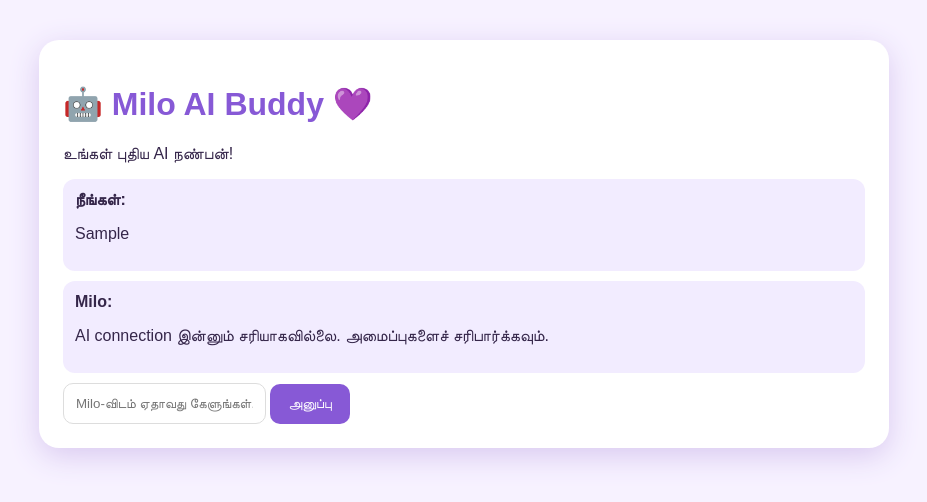
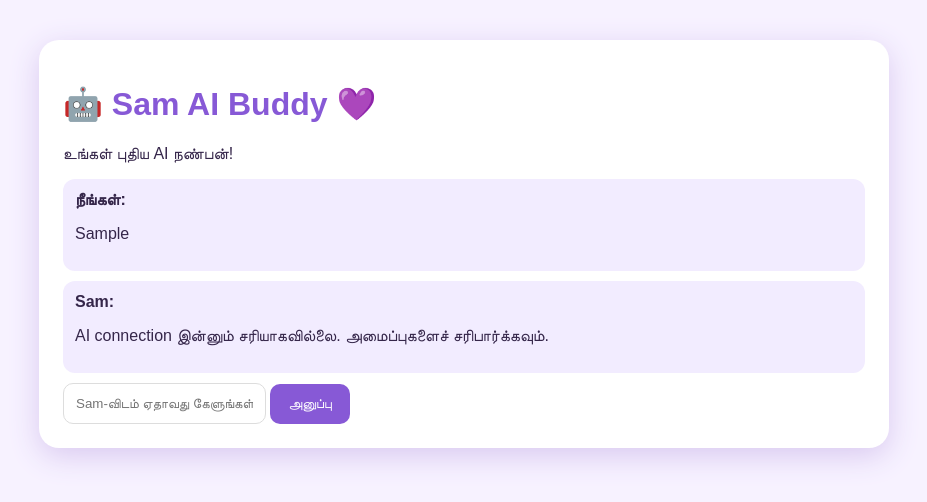
Before and after one commit to suresh2001sam-cloud/SamAi, a React (Vite) app: page / in a window 1280 px wide. Both pictures are taken after typing "Sample" into the empty fields and a click on the button "அனுப்பு". Shown: the top 502 px of the page, without its empty margins (176-1103 px from the left). Built offline with nearby package versions, Linux system fonts and the light colour scheme; no server answers.

Commit message:
Rename AI buddy from Milo to Sam

```diff
--- a/src/App.jsx
+++ b/src/App.jsx
@@ -42,17 +42,17 @@
 
       const reply = data.choices?.[0]?.message?.content
         || data.reply
-        || "Milo could not reply. Please try again.";
+        || "Sam could not reply. Please try again.";
 
       setMessages((old) => [
         ...old,
-        { role: "milo", text: reply }
+        { role: "Sam", text: reply }
       ]);
     } catch (error) {
       setMessages((old) => [
         ...old,
         {
-          role: "milo",
+          role: "Sam",
           text: "AI connection இன்னும் சரியாகவில்லை. அமைப்புகளைச் சரிபார்க்கவும்."
         }
       ]);
@@ -63,27 +63,27 @@
 
   return (
     <div className="app">
-      <h1>🤖 Milo AI Buddy 💜</h1>
+      <h1>🤖 Sam AI Buddy 💜</h1>
       <p>உங்கள் புதிய AI நண்பன்!</p>
 
       <div>
         {messages.map((item, index) => (
           <div className="message" key={index}>
             <strong>
-              {item.role === "user" ? "நீங்கள்" : "Milo"}:
+              {item.role === "user" ? "நீங்கள்" : "Sam"}:
             </strong>
             <p>{item.text}</p>
           </div>
         ))}
 
-        {loading && <p>🤖 Milo பதில் யோசிக்கிறது...</p>}
+        {loading && <p>🤖 Sam பதில் யோசிக்கிறது...</p>}
       </div>
 
       <form onSubmit={sendMessage}>
         <input
           value={message}
           onChange={(event) => setMessage(event.target.value)}
-          placeholder="Milo-விடம் ஏதாவது கேளுங்கள்..."
+          placeholder="Sam-விடம் ஏதாவது கேளுங்கள்..."
           disabled={loading}
         />
         {" "}
```
